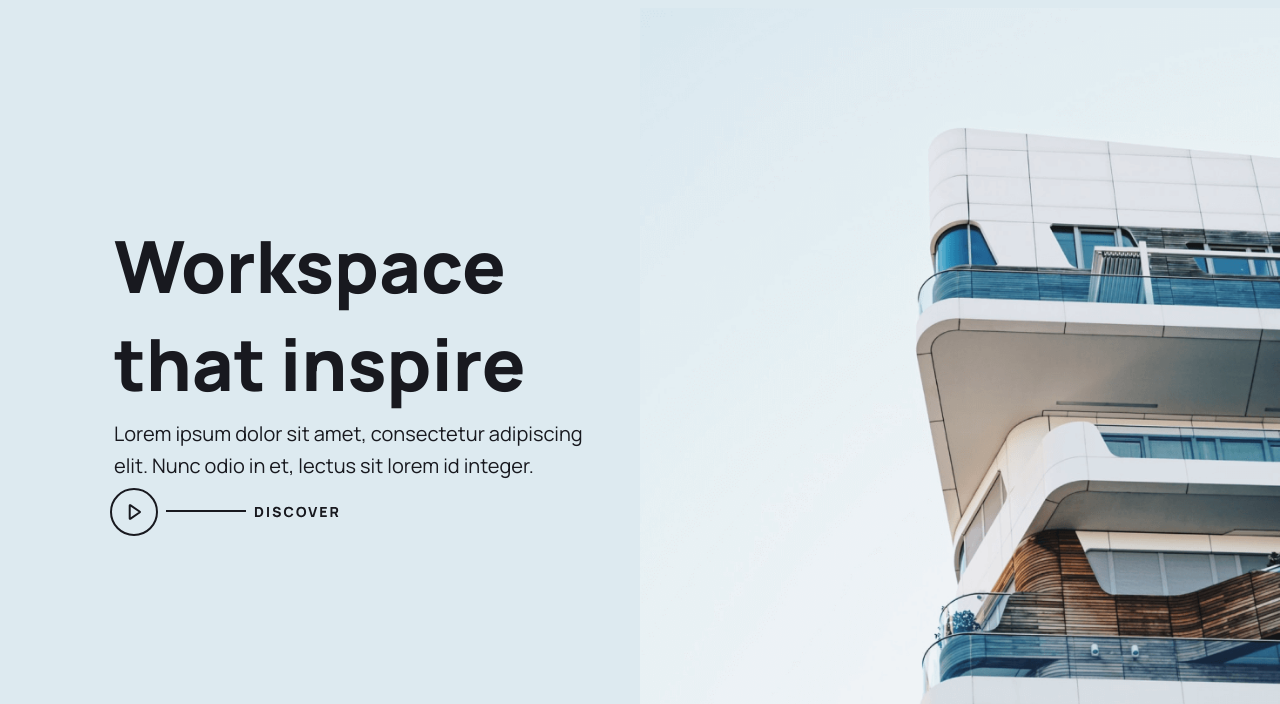
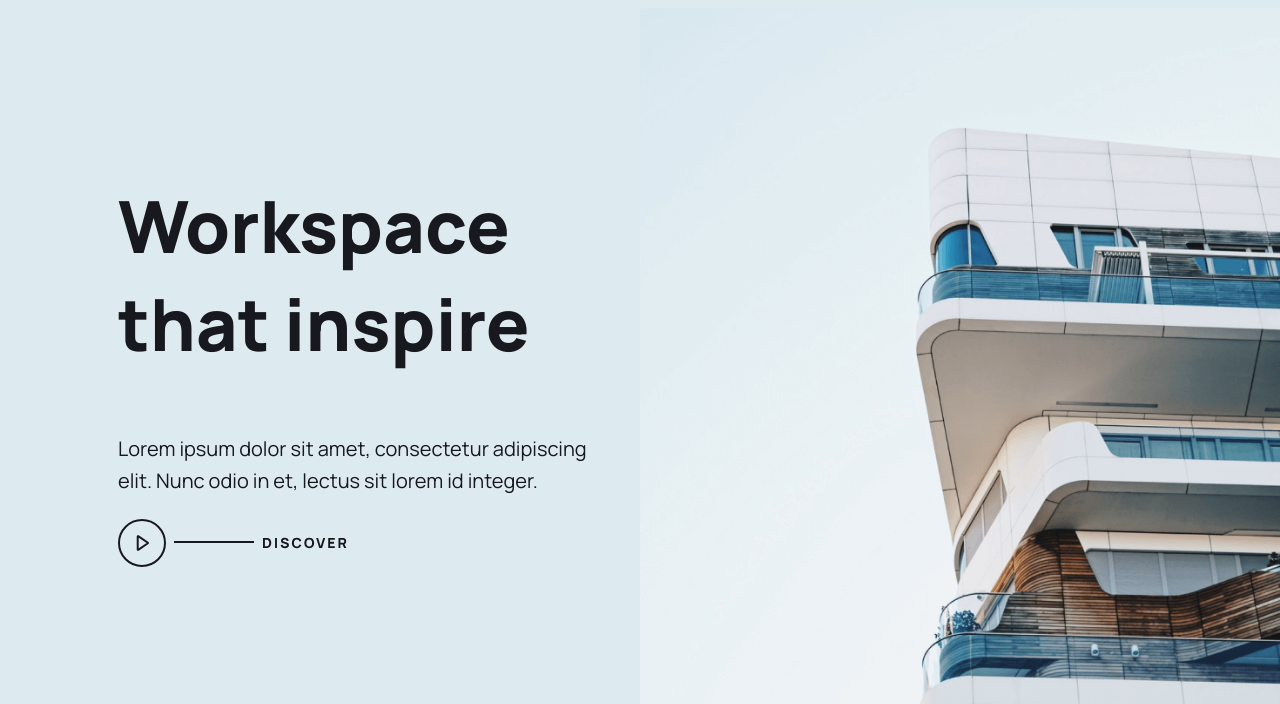
Before and after one commit to Charliemur2-zz/koombea_test, a plain HTML site: page index.html in a window 1280 px wide. Shown: the part 80-784 px from the top of the page. Drawn offline with Linux system fonts and the light colour scheme.

Commit message:
fix 1024-1250px view. Elements overlaped

```diff
--- a/css/styles.css
+++ b/css/styles.css
@@ -380,7 +380,7 @@ button:focus {
   }
   .hero__text {
     grid-row: 1 / span 1;
-    padding: 90px 0;
+    padding: 88px 0;
   }
   .hero__title {
     padding: 10px 20px 10px 60px;
@@ -473,25 +473,22 @@ button:focus {
   }
   /* HERO */
   .hero__text {
-    grid-template-rows: 3fr 1fr 1fr;
+    grid-template-rows: 300px 80px 80px;
     justify-content: start;
-    padding: 90px 30px 90px 90px;
+    padding: 117px 30px 0 118px;
   }
   .hero__title {
     font-weight: 800;
-    font-size: 72px;
+    font-size: 4.5rem;
     line-height: 98px;
-    padding-top: 100px;
-    padding-left: 24px;
+    padding: 0;
   }
   .hero__discover {
-    padding-left: 20px;
-    margin-top: -200px;
+    padding: 0;
   }
   .hero__paragraph {
     font-size: 1.25rem;
-    margin-top: -100px;
-    padding-left: 24px;
+    padding: 0;
   }
   /* FOOTER */
   .footer {
```
